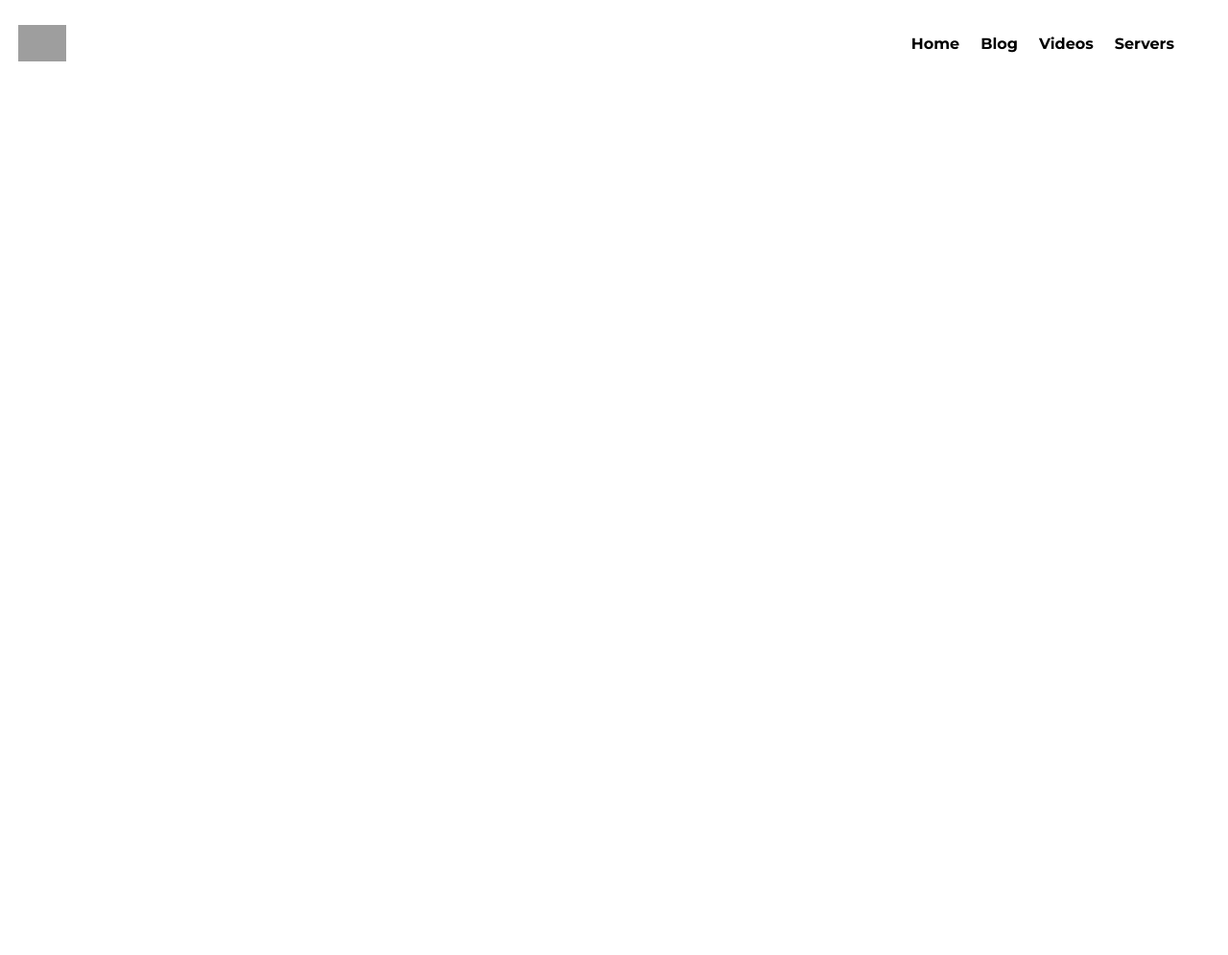
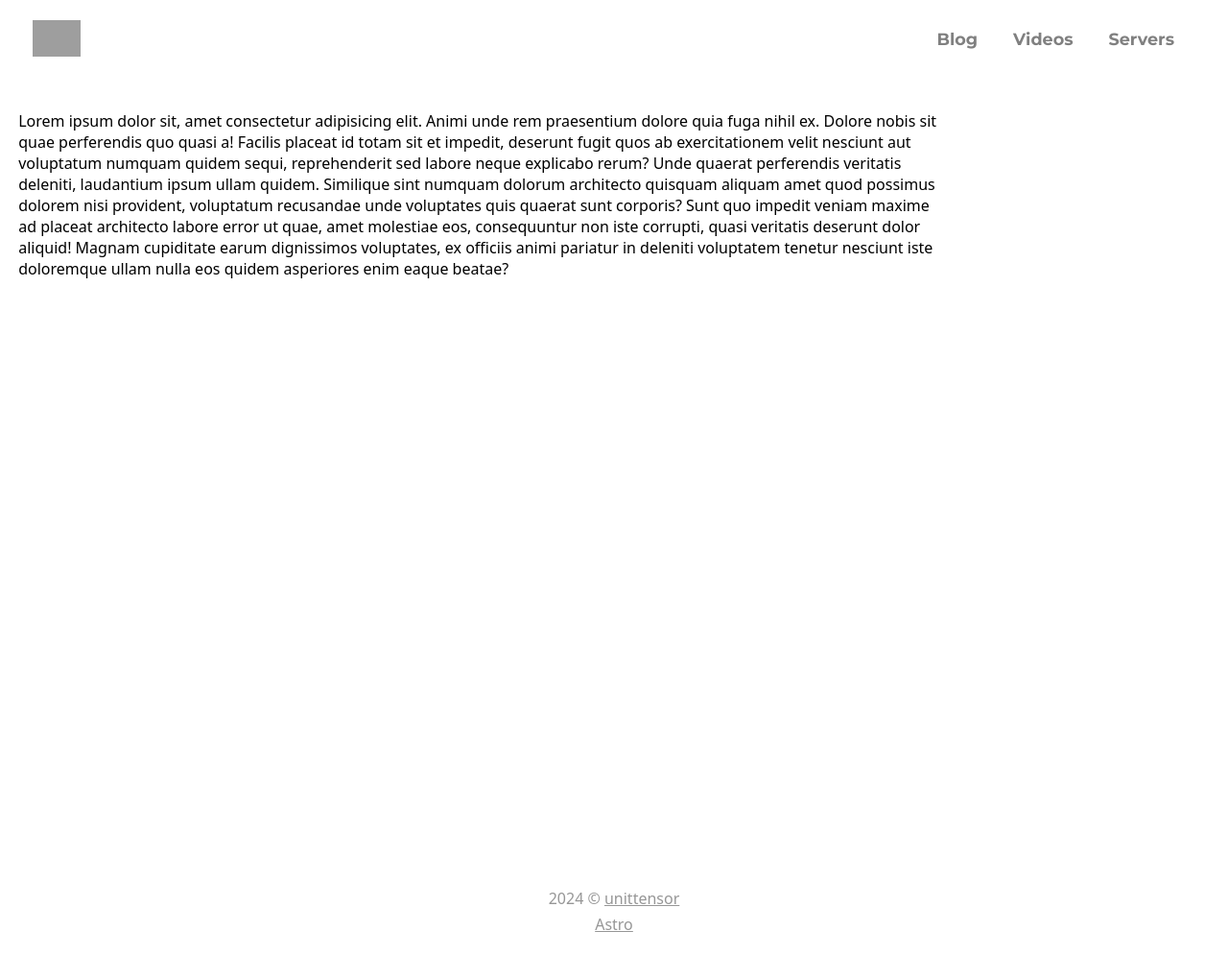
Before and after one commit to unittensor/rhpidfyre.io, an Astro site: page / in a window 1280 px wide. Shown: the whole page at 96% size. Before the commit the page ends 800 px from the top, so only its background shows below. Built offline with nearby package versions, Linux system fonts and the light colour scheme; Astro itself is replaced by a stand-in of ours; grey boxes are pictures that could not be loaded.

Commit message:
Header and footers

```diff
--- /dev/null
+++ b/src/layouts/Footer.astro
@@ -0,0 +1,48 @@
+---
+
+---
+
+<footer>
+    <div class="footer-details">
+        <p>2024 &copy; <a href="https://github.com/unittensor" target="_blank">unittensor</a></p>
+        <p><a href="https://astro.build/" target="_blank">{Astro.generator}</a></p>
+    </div>
+</footer>
+
+<style lang="scss">
+    $footer-height: 80px;
+
+    .footer-details {
+        display: grid;
+        justify-content: center;
+        align-items: center;
+        gap: 5px;
+        margin-top: 10px;
+        height: calc($footer-height / 2);
+        width: inherit
+    }
+
+    p {
+        color: rgb(150,150,150);
+        margin: 0;
+        padding: 0;
+        text-align: center;
+    }
+
+	a {
+		color: rgb(150,150,150);
+
+		&:link, &:visited, &:active {
+			color: rgb(150,150,150)
+		}
+	}
+
+    footer {
+        display: flex;
+        justify-content: center;
+        background-color: var(--footer-color);
+		border-top: 3px solid var(--footer-border-color);
+		width: 100vw;
+		height: $footer-height
+    }
+</style>
--- a/src/layouts/TopBar.astro
+++ b/src/layouts/TopBar.astro
@@ -1,55 +1,65 @@
 ---
 const {ActivePage} = Astro.props
-const enum Pages {
-    Home,
-    Blog,
-    Videos,
-    Servers
-}
-
-
+const Buttons: string[] = [
+    "Home",
+    "Blog",
+    "Videos",
+    "Servers"
+]
 ---
 
 <header>
 	<div class="website-branding-container">
 		<img src="/icon1024.png" alt="Website Icon" width="50">
-		<a href="">
+		<a href="/index/">
 			<h1>rhpidfyre.io</h1>
 		</a>
 	</div>
 	<div class="website-nav-container">
-		<button data-active=false>Home</button>
-		<button data-active=false>Blog</button>
-		<button data-active=false>Videos</button>
-		<button data-active=false>Servers</button>
+		{Buttons.map((ButtonName) =>
+		   <a href=`/${ButtonName == ActivePage ? "#" : (ActivePage == "Home" ? "index" : ActivePage)}/`>
+				{ButtonName == ActivePage ? <button data-active>{ButtonName}</button> : <button>{ButtonName}</button>}
+		   </a>
+		)}
 	</div>
 </header>
 
 <style lang="scss">
+    $header-height: 80px;
+    $button-hover-time: .3s;
+
 	.website-branding-container {
 		display: flex;
 		justify-content: space-evenly;
 		align-items: center;
 		width: 300px;
 		height: 5rem;
+		margin-left: 15px;
 	}
 
 	.website-nav-container {
 		display: flex;
 		align-items: center;
 		justify-content: right;
-		gap: 10px;
+		gap: 25px;
 		margin-right: 50px;
 
-		> button {
-		    font-size: 1rem;
+		button {
+			color: hsl(0, 0%, 50%);
+		    font-size: 1.1rem;
 			font-family: "Montserrat";
     		background-color: transparent;
     		border: 0;
     		cursor: pointer;
+     	    transition: color $button-hover-time;
 
             &:hover {
+                color: white;
+            	transition: color $button-hover-time;
+            }
 
+            &[data-active] {
+            	color: white
             }
 		}
 	}
@@ -73,8 +83,8 @@ const enum Pages {
 		align-items: center;
 		justify-content: space-between;
 		background-color: var(--header-color);
-		border-bottom: 6px solid var(--header-border-color);
-		height: 90px;
+		border-bottom: 5px solid var(--header-border-color);
+		height: $header-height;
 	}
 
 	img {
--- a/src/layouts/WebPage.astro
+++ b/src/layouts/WebPage.astro
@@ -24,10 +24,23 @@ const {Title} = Astro.props;
         --header-border-color: white;
 
         @media (prefers-color-scheme: dark) {
-            --webpage-color:       hsl(240, 14%, 7%);
-            --header-color:        rgb(40, 40, 40);
-            --header-border-color: #0056cc;
+            --webpage-color:       rgb(15,15,15);
+            --header-color:        rgb(30,30,30);
+            --header-border-color: rgb(55,55,55);
+            --footer-color:        rgb(30,30,30);
+            --footer-border-color: rgb(55,55,55);
+            --text-section:        rgb(15,15,15);
+            --text-section-border: rgb(100,100,100)
+        }
+    }
 
+    ::selection {
+        background-color: black;
+        color: white;
+
+        @media (prefers-color-scheme: dark) {
+            background-color: rgb(200,200,200);
+            color: black
         }
     }
 
@@ -35,6 +48,8 @@ const {Title} = Astro.props;
         color-scheme: light dark;
     }
     body {
+        box-sizing: border-box;
+        overflow-x: hidden;
         background-color: var(--webpage-color);
         padding: 0;
         margin: 0;
--- a/src/pages/index.astro
+++ b/src/pages/index.astro
@@ -1,15 +1,37 @@
 ---
 import WebPage from "../layouts/WebPage.astro";
 import TopBar from "../layouts/TopBar.astro";
+import Footer from "../layouts/Footer.astro"
+
+const ActivePage = "Home"
 ---
 
-<WebPage Title="Home">
-    <TopBar/>
+<WebPage Title={ActivePage}>
+    <TopBar ActivePage={ActivePage}/>
     <main>
-
+        <div class="text-section text-section-header">
+            <p>Lorem ipsum dolor sit, amet consectetur adipisicing elit. Animi unde rem praesentium dolore quia fuga nihil ex. Dolore nobis sit quae perferendis quo quasi a! Facilis placeat id totam sit et impedit, deserunt fugit quos ab exercitationem velit nesciunt aut voluptatum numquam quidem sequi, reprehenderit sed labore neque explicabo rerum? Unde quaerat perferendis veritatis deleniti, laudantium ipsum ullam quidem. Similique sint numquam dolorum architecto quisquam aliquam amet quod possimus dolorem nisi provident, voluptatum recusandae unde voluptates quis quaerat sunt corporis? Sunt quo impedit veniam maxime ad placeat architecto labore error ut quae, amet molestiae eos, consequuntur non iste corrupti, quasi veritatis deserunt dolor aliquid! Magnam cupiditate earum dignissimos voluptates, ex officiis animi pariatur in deleniti voluptatem tenetur nesciunt iste doloremque ullam nulla eos quidem asperiores enim eaque beatae?</p>
+        </div>
     </main>
+    <Footer/>
 </WebPage>
 
 <style lang="scss">
+    .text-section {
+        background-color: var(--text-section);
+        border: 1px solid var(--text-section-border);
+        max-width: 75vw;
+        text-wrap: wrap;
+    }
 
+    .text-section-header {
+        margin-top: 30px;
+    }
+
+    main {
+        max-width: 97vw;
+        margin-inline: auto;
+        height: 100vh;
+        background-color: var(--webpage-color);
+    }
 </style>
```
